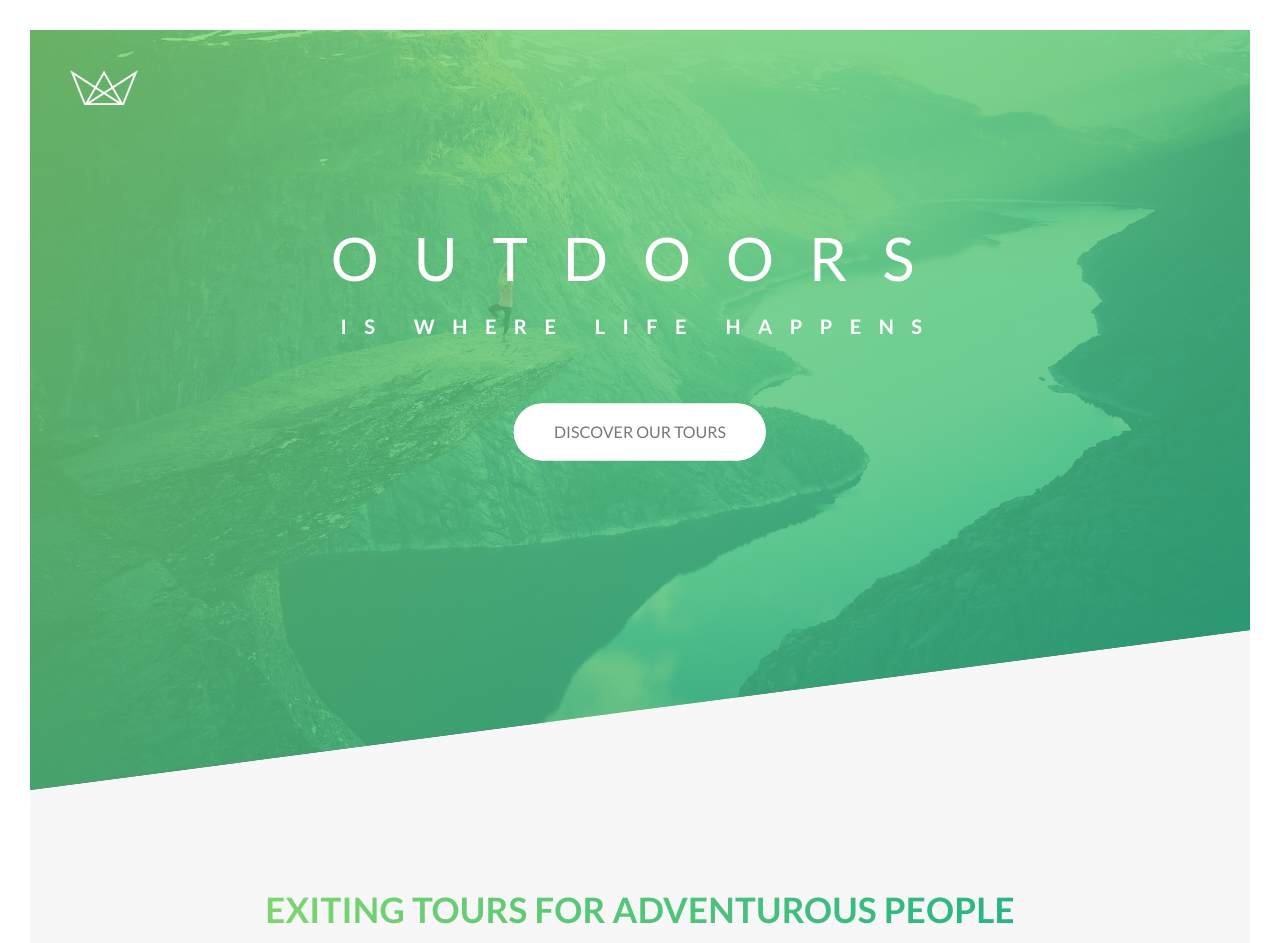
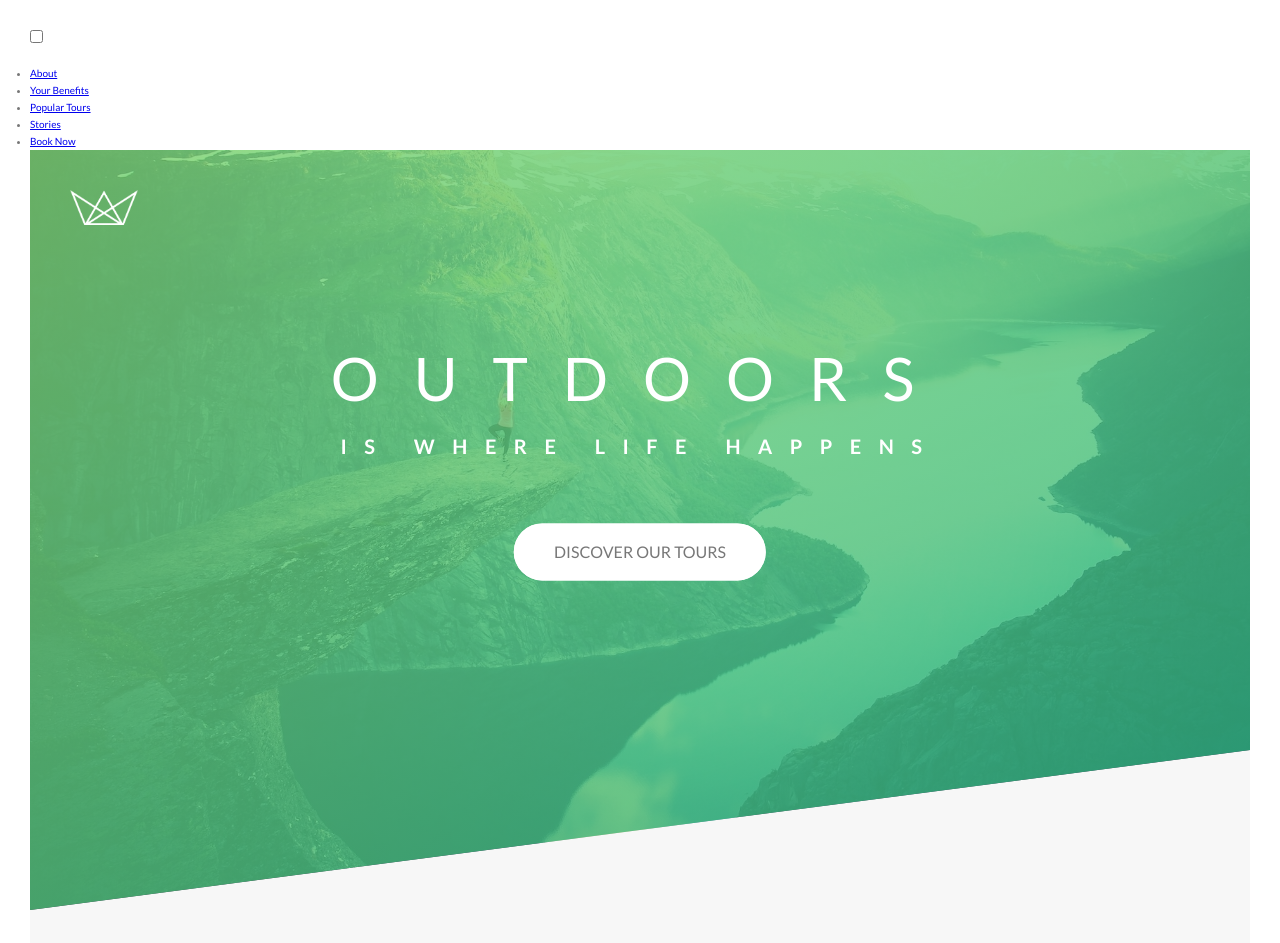
Before and after one commit to pedrofranki/css-course, a website: page Natours/index.html in a window 1280 px wide. Shown: the top 943 px of the page. Drawn offline with Linux system fonts and the light colour scheme.

Commit message:
navigation

```diff
--- a/Natours/index.html
+++ b/Natours/index.html
@@ -13,6 +13,21 @@
         <title>Natours | Exciting tours for adventurous people</title>
     </head>
     <body>
+        <div class="navigation">
+            <input type="checkbox" class="navigation__checkbox" id="nav-toggle">
+            <label for="nav-toggle" class="navigation__button"></label>
+            <div class="navigation__background">&nbsp;</div>
+            <nav class="navigation__nav">
+                <ul class="navigation__list">
+                    <li class="navigation__item"><a href="#" class="navigation__link">About</a></li>
+                    <li class="navigation__item"><a href="#" class="navigation__link">Your Benefits</a></li>
+                    <li class="navigation__item"><a href="#" class="navigation__link">Popular Tours</a></li>
+                    <li class="navigation__item"><a href="#" class="navigation__link">Stories</a></li>
+                    <li class="navigation__item"><a href="#" class="navigation__link">Book Now</a></li>
+
+                </ul>
+            </nav>
+        </div>
         <header class="header">
             <div class="header__logo-box">
                 <img src="img/logo-white.png" alt="Logo" class="header__logo"/>
@@ -42,7 +57,7 @@
                         </p>
                         <h3 class="heading-tertiary u-margin-bottom-small">Live adventures like you never have before</h3>
                         <p class="paragraph">
-                            Lorem ipsum dolor sit amet consectetur adipisicing elit. Odit, consequatur a. Ab, assumenda! Cumque aliquam iure, esse odio saepe magni enim, animi porro nesciunt repudiandae eum deserunt ipsum ab consequatur.
+                            Lorem ipsum dolor sit met consectetur adipisicing elit. Odit, consequatur a. Ab, assumenda! Cumque aliquam iure, esse odio saepe magni enim, animi porro nesciunt repudiandae eum deserunt ipsum ab consequatur.
                         </p>
                         <a href="#" class="btn-text">Learn more &rarr;</a>
                     </div>
--- a/Natours/sass/components/_button.scss
+++ b/Natours/sass/components/_button.scss
@@ -10,7 +10,6 @@
         transition: all .2s;
         position: relative;
         font-size: 16px;
-
         border: none;
         cursor: pointer;
     }
--- /dev/null
+++ b/Natours/sass/layout/_navigation.scss
@@ -0,0 +1,33 @@
+.navigation{
+    &__checkbox{
+
+    }
+
+    &__button{
+
+    }
+
+    &__background{
+        height: 6rem;
+        width: 6rem;
+        border-radius: 50%;
+        position: fixed;
+    }
+
+    &__nav{
+
+    }
+
+    &__list{
+
+    }
+
+    &__item{
+
+    }
+
+    &__link{
+
+    }
+
+}
--- a/Natours/sass/main.scss
+++ b/Natours/sass/main.scss
@@ -20,3 +20,4 @@
 @import "layout/header";
 @import "layout/grid";
 @import "layout/footer";
+@import "layout/navigation";
```
